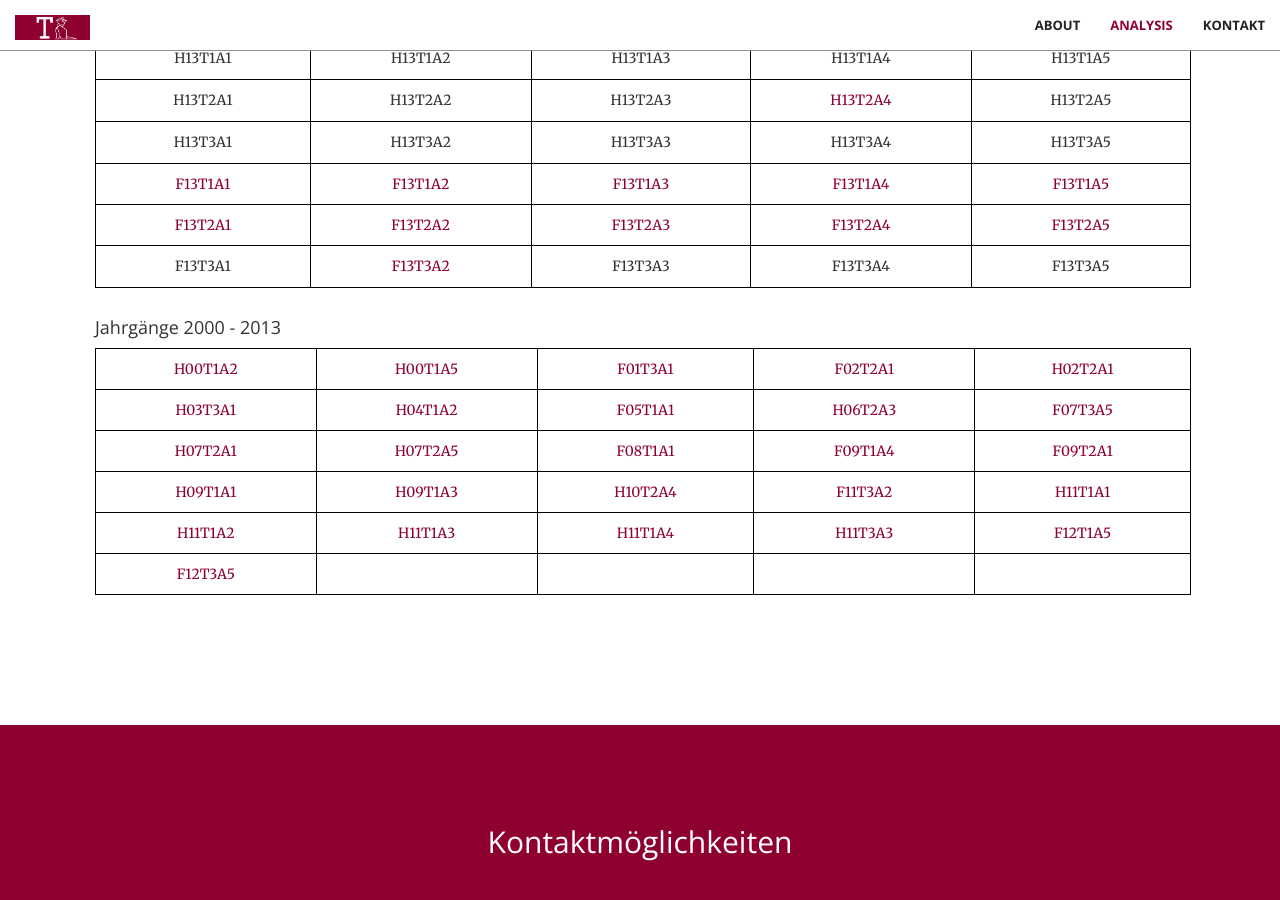
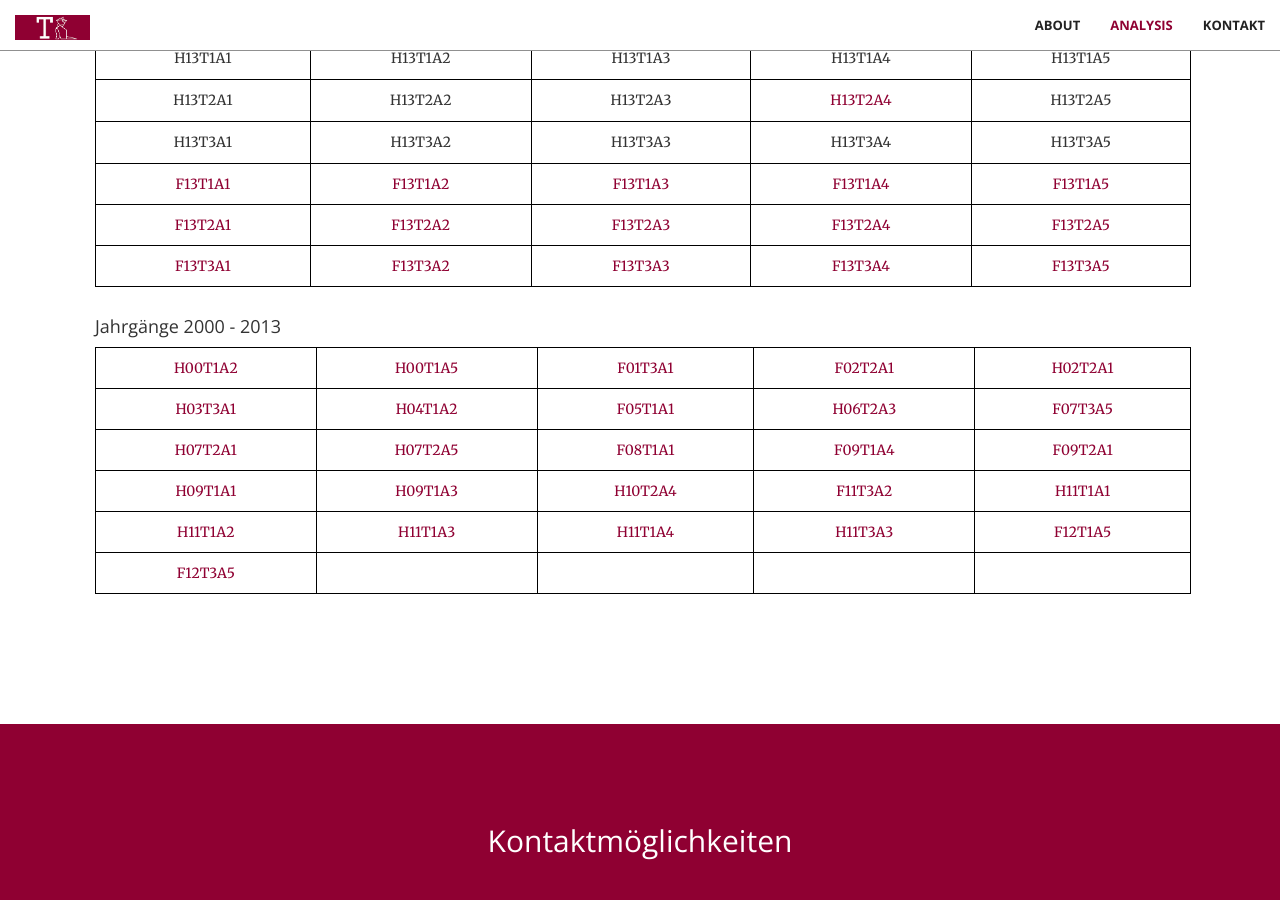
Before and after one commit to trabaldini/trabaldini.github.io, a Jekyll site: the page built from index.html, in a window 1280 px wide and 900 px high, scrolled down 5355 px. Built offline with Jekyll 4.4.1, drawn with Linux system fonts in a browser that asks for light colours; some web fonts are replaced.

Commit message:
Adds F13T3 solutions

```diff
--- a/_includes/math.html
+++ b/_includes/math.html
@@ -1375,19 +1375,19 @@
                             </tr>
                             <tr>
                                 <td>
-                                    <p>F13T3A1</p>
+                                    <a href="aufg/F13T3A1_FT.pdf" target="_blank">F13T3A1</a>
                                 </td>
                                 <td>
                                     <a href="aufg/F13T3A2_FT.pdf" target="_blank">F13T3A2</a>
                                 </td>
                                 <td>
-                                    <p>F13T3A3</p>
-                                </td>
-                                <td>
-                                    <p>F13T3A4</p>
-                                </td>
-                                <td>
-                                    <p>F13T3A5</p>
+                                    <a href="aufg/F13T3A3_FT.pdf" target="_blank">F13T3A3</a>
+                                </td>
+                                <td>
+                                    <a href="aufg/F13T3A4_DGL.pdf" target="_blank">F13T3A4</a>
+                                </td>
+                                <td>
+                                    <a href="aufg/F13T3A5_DGL.pdf" target="_blank">F13T3A5</a>
                                 </td>
                             </tr>
                         </tbody>
```
Also changed, not shown: 4 other files.
